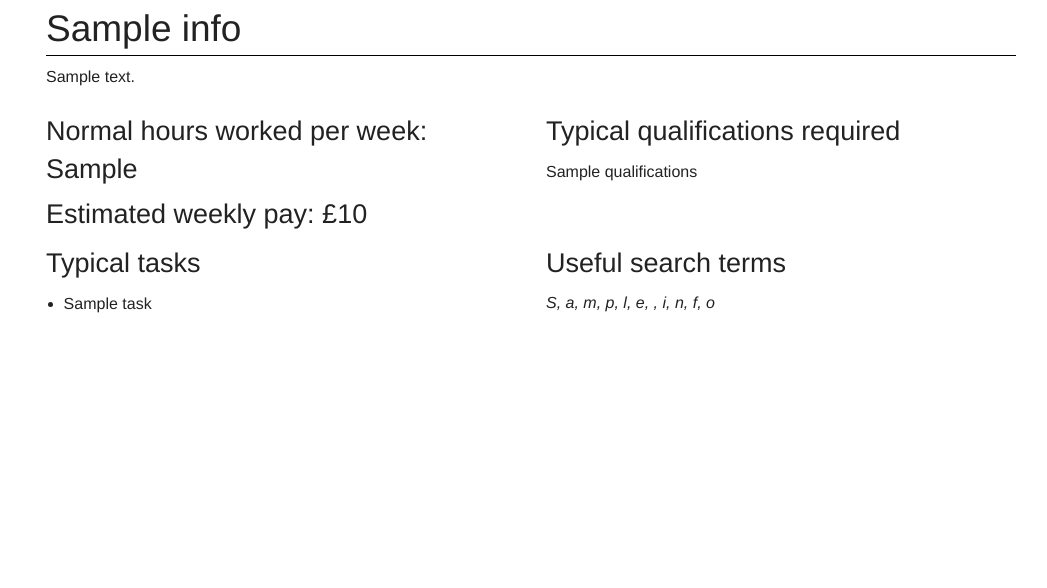
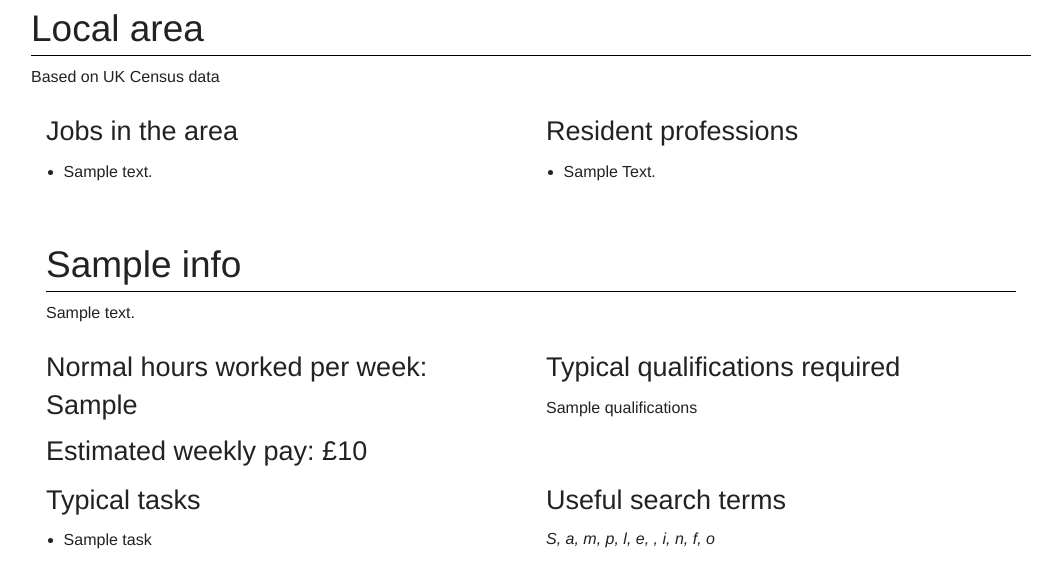
Before and after one commit to lm-tools/situational, a Django app: template situational/apps/sectors/templates/sectors/soc_codes.html in a window 1280 px wide. Shown: the top 588 px of the page, without its empty margins (109-1156 px from the left). Run offline with Django 3.2, Linux system fonts and the light colour scheme; the template is opened without the code that fills it: most values are stand-ins (such as "Sample title", 1, 10 or a date in 2020).

Commit message:
Add local info fields to report

```diff
--- a/situational/apps/sectors/templates/sectors/sector_form.html
+++ b/situational/apps/sectors/templates/sectors/sector_form.html
@@ -3,7 +3,6 @@
 
 {% block content %}
 <form method=get action="{% url "job_descriptions" %}" class="row">
-  {# {% csrf_token %} #}
   {{ form }}
   <button type="submit">Submit</button>
 </form>
--- a/situational/apps/sectors/templates/sectors/soc_codes.html
+++ b/situational/apps/sectors/templates/sectors/soc_codes.html
@@ -11,7 +11,37 @@
   section h2 {
     border-bottom:1px solid #000;
   }
+
+  .job_item .job_info {
+    border-left:3px solid #005EA5;
+    margin:0 0 2em 0;
+    padding-left:1em;
+  }
+
 </style>
+<section class="row">
+  <h2>Local area</h2>
+  <p>Based on UK Census data</p>
+
+  <div class="columns large-6">
+    <h3>Jobs in the area</h3>
+    <ul>
+    {% for job in jobs_breakdown %}
+      <li>{{ job.description }}</l>
+    {% endfor %}
+    </ul>
+  </div>
+
+  <div class="columns large-6">
+    <h3>Resident professions</h3>
+    <ul>
+    {% for job in resident_occupations %}
+      <li>{{ job.description|title }}</l>
+    {% endfor %}
+    </ul>
+  </div>
+</section>
+
 
 {% for soc_code,soc_data in soc_code_data.items %}
 <section class="row">
```
Also changed, not shown: situational/apps/sectors/forms.py (+3 -5 lines), situational/apps/sectors/helpers.py (+20 -0 lines), situational/apps/sectors/templates/sectors/job_descriptions.html (+4 -3 lines), situational/apps/sectors/tests/test_helpers.py (+6 -0 lines), situational/apps/sectors/views.py (+16 -6 lines).
